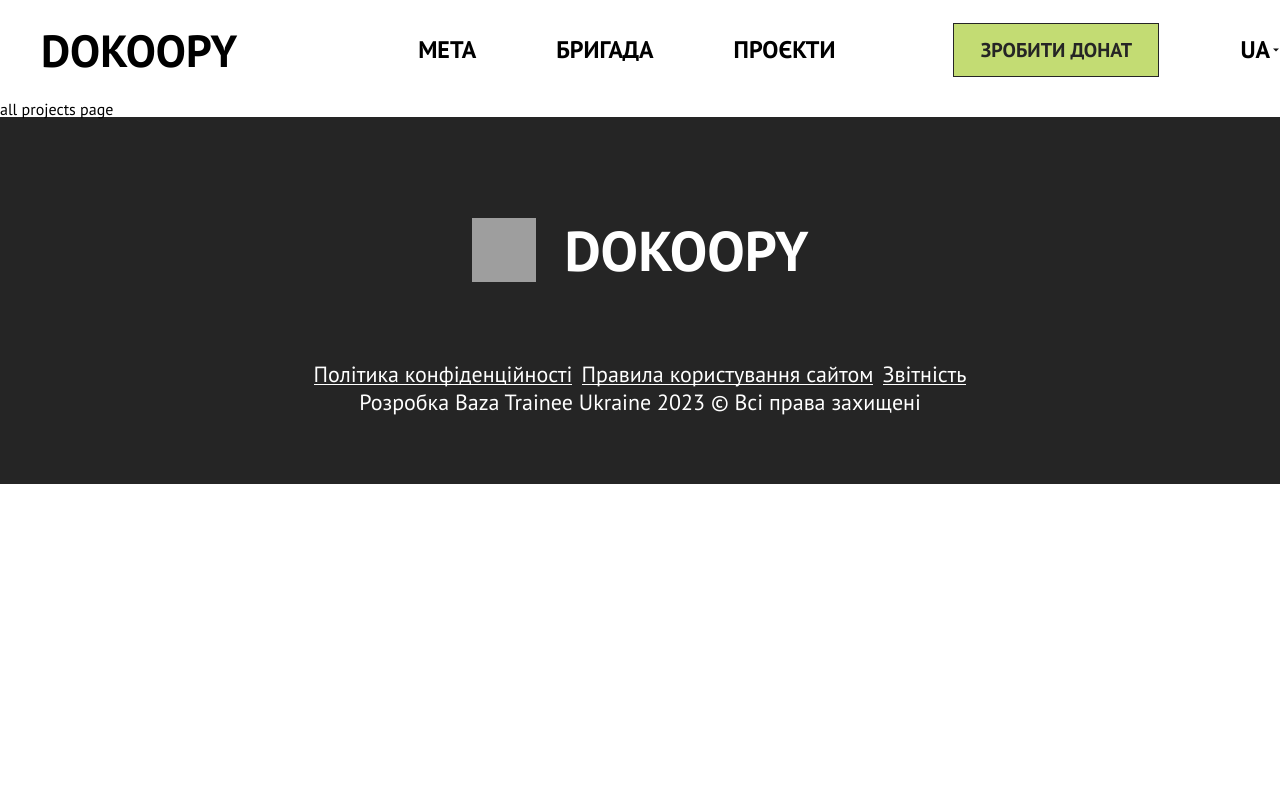
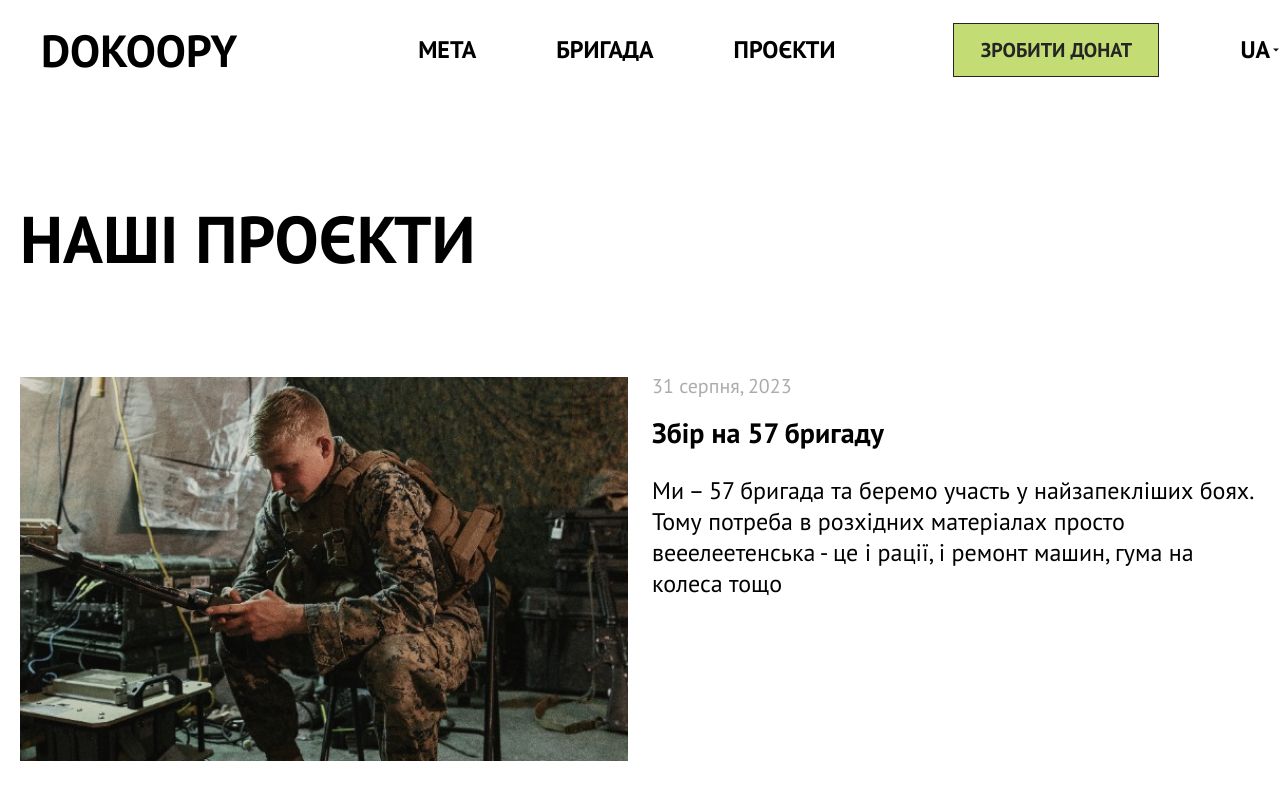
Before and after one commit to baza-trainee/dokoopy-frontend, a React (Vite) app: page /allprojects in a window 1280 px wide. Shown: the top 800 px of the page. Built offline with nearby package versions, Linux system fonts and the light colour scheme; grey boxes are pictures that could not be loaded.

Commit message:
added project all  page

```diff
--- a/src/pages/AllProjects.jsx
+++ b/src/pages/AllProjects.jsx
@@ -1,3 +1,45 @@
+import { useEffect, useState } from "react";
+import { data } from "../assets/mockProject/mockDataProjects.js";
+import { ProjectCart } from "../components/ProjectCart";
+
 export const AllProjects = () => {
-   return <div>all projects page</div>;
+   const [projectData, setProjectData] = useState([]);
+   const [firstEl, setFirstEl] = useState(0);
+   const [lastEl, setLastEl] = useState(4);
+
+   useEffect(() => {
+      setProjectData(data.slice(firstEl, lastEl));
+   }, [firstEl]);
+
+   const prevPage = () => {
+      if (firstEl > 3) {
+         window.scrollTo(0, 0);
+         setFirstEl(prev => prev - 4);
+         setLastEl(prev => prev - 4);
+      }
+   };
+   const nextPage = () => {
+      if (lastEl < data.length) {
+         window.scrollTo(0, 0);
+         setFirstEl(prev => prev + 4);
+         setLastEl(prev => prev + 4);
+      }
+   };
+   return (
+      <section className="container container-project">
+         <h2 className="project-title">Наші проєкти</h2>
+         {projectData.map(item => (
+            <ProjectCart {...item} />
+         ))}
+         <div className="pagination">
+            <div onClick={prevPage} className="pagination-text">
+               Назад
+            </div>
+            <div className="numbersProjectPage"></div>
+            <div onClick={nextPage} className="pagination-text">
+               Вперед
+            </div>
+         </div>
+      </section>
+   );
 };
```
